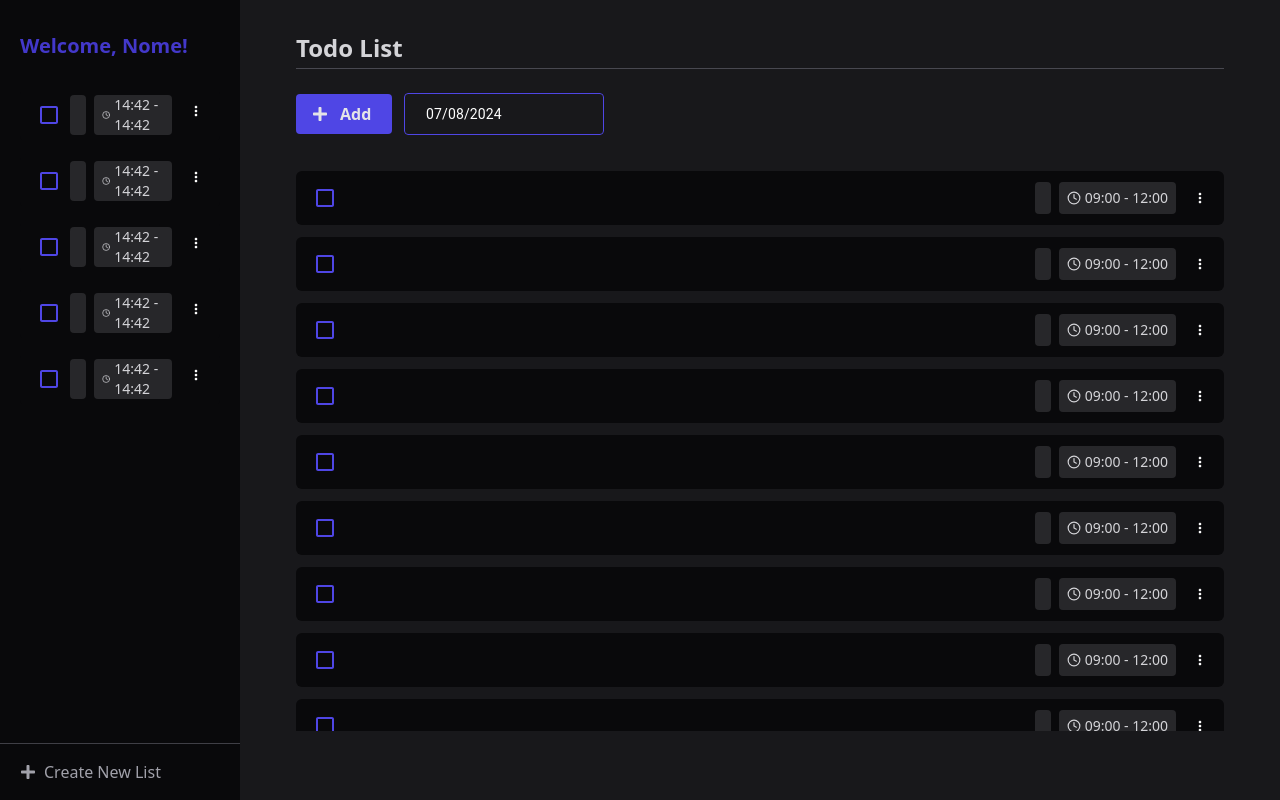
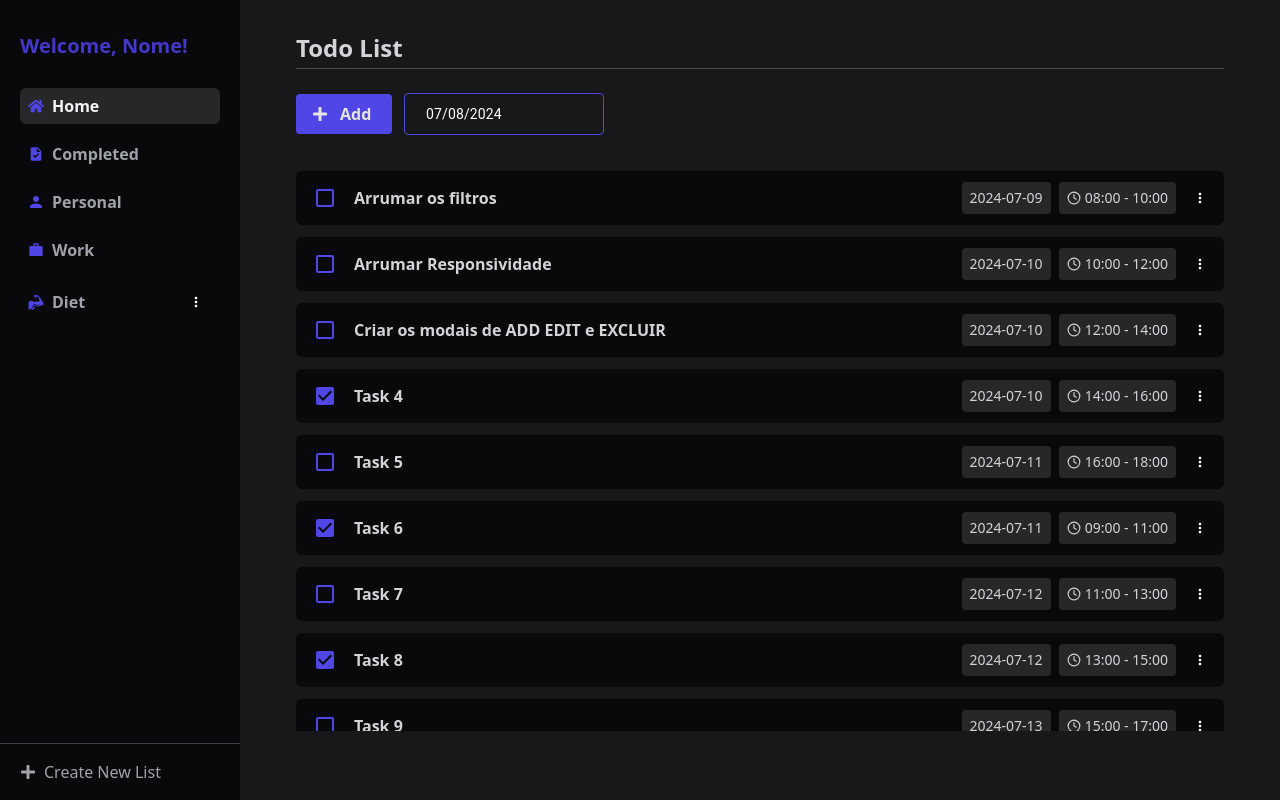
Before and after one commit to jvittor1/Task-Management, a React (Vite) app in the folder task-management/: page /home in a window 1280 px wide. Built offline with nearby package versions, Linux system fonts and the light colour scheme.

Commit message:
feat: add filters

```diff
--- /dev/null
+++ b/task-management/src/helper/formattedDate.tsx
@@ -0,0 +1,15 @@
+import { Dayjs } from "dayjs";
+
+export function formattedDate(date: Dayjs): string {
+  console.log(date);
+
+  const dateObject = date.toDate();
+
+  console.log(dateObject);
+
+  const formattedDateString = dateObject.toISOString().slice(0, 10);
+
+  console.log(formattedDateString);
+
+  return formattedDateString;
+}
--- /dev/null
+++ b/task-management/src/interfaces/task.tsx
@@ -0,0 +1,9 @@
+export interface ITask {
+  id: number;
+  title: string;
+  status: boolean;
+  startTime: string;
+  endTime: string;
+  date: string;
+  type: string;
+}
--- /dev/null
+++ b/task-management/src/mockData/data.tsx
@@ -0,0 +1,112 @@
+import { ITask } from "../interfaces/task";
+
+export const tasksData: ITask[] = [
+  {
+    id: 1,
+    title: "Arrumar os filtros",
+    status: false,
+    startTime: "08:00",
+    endTime: "10:00",
+    date: "2024-07-09",
+    type: "Personal",
+  },
+  {
+    id: 2,
+    title: "Arrumar Responsividade",
+    status: false,
+    startTime: "10:00",
+    endTime: "12:00",
+    date: "2024-07-10",
+    type: "Personal",
+  },
+  {
+    id: 3,
+    title: "Criar os modais de ADD EDIT e EXCLUIR",
+    status: false,
+    startTime: "12:00",
+    endTime: "14:00",
+    date: "2024-07-10",
+    type: "Personal",
+  },
+  {
+    id: 4,
+    title: "Task 4",
+    status: true,
+    startTime: "14:00",
+    endTime: "16:00",
+    date: "2024-07-10",
+    type: "Personal",
+  },
+  {
+    id: 5,
+    title: "Task 5",
+    status: false,
+    startTime: "16:00",
+    endTime: "18:00",
+    date: "2024-07-11",
+    type: "Personal",
+  },
+  {
+    id: 6,
+    title: "Task 6",
+    status: true,
+    startTime: "09:00",
+    endTime: "11:00",
+    date: "2024-07-11",
+    type: "Personal",
+  },
+  {
+    id: 7,
+    title: "Task 7",
+    status: false,
+    startTime: "11:00",
+    endTime: "13:00",
+    date: "2024-07-12",
+    type: "Personal",
+  },
+  {
+    id: 8,
+    title: "Task 8",
+    status: true,
+    startTime: "13:00",
+    endTime: "15:00",
+    date: "2024-07-12",
+    type: "Diet",
+  },
+  {
+    id: 9,
+    title: "Task 9",
+    status: false,
+    startTime: "15:00",
+    endTime: "17:00",
+    date: "2024-07-13",
+    type: "Work",
+  },
+  {
+    id: 10,
+    title: "Task 10",
+    status: true,
+    startTime: "17:00",
+    endTime: "19:00",
+    date: "2024-07-13",
+    type: "Work",
+  },
+  {
+    id: 11,
+    title: "Task 11",
+    status: false,
+    startTime: "09:00",
+    endTime: "11:00",
+    date: "2024-07-14",
+    type: "Work",
+  },
+  {
+    id: 12,
+    title: "Task 12",
+    status: true,
+    startTime: "11:00",
+    endTime: "13:00",
+    date: "2024-07-14",
+    type: "Work",
+  },
+];
--- a/task-management/src/pages/home.tsx
+++ b/task-management/src/pages/home.tsx
@@ -5,25 +5,66 @@ import { MdTask, MdWork } from "react-icons/md";
 import { IoMdPerson } from "react-icons/io";
 import ResponsiveDatePickers from "../components/datePicker";
 import { Divider } from "@mui/material";
-
-const generateCardLists = () => {
-  const cardLists = [];
-  for (let i = 0; i < 10; i++) {
-    cardLists.push(
-      <CardList
-        key={i}
-        name={`Task ${i + 1}`}
-        startTime="09:00"
-        endTime="12:00"
-        checkable={true}
-        deletable={true}
-      />,
-    );
-  }
-  return cardLists;
-};
+import { tasksData } from "../mockData/data";
+import { useEffect, useState } from "react";
+import { ITask } from "../interfaces/task";
+import SideBarCard from "../components/sidebarCard";
+import dayjs, { Dayjs } from "dayjs";
+import { formattedDate } from "../helper/formattedDate";
 
 export default function Home() {
+  const [tasks, setTasks] = useState<ITask[]>([]);
+  const [filterDate, setFilterDate] = useState<string>(formattedDate(dayjs()));
+  const [selectedFilter, setSelectedFilter] = useState<string>("Home");
+
+  useEffect(() => {
+    setTasks(tasksData);
+  }, []);
+
+  function handleSidebarClick(data: string) {
+    setSelectedFilter(data);
+    const filter = data.toLowerCase();
+
+    if (filter === "home") {
+      setTasks(tasksData);
+    } else if (filter === "completed") {
+      const filteredTasks = tasksData.filter((task) => task.status === true);
+      setTasks(filteredTasks);
+    } else {
+      const filteredTasks = tasksData.filter(
+        (task) => task.type.toLowerCase() === filter,
+      );
+      setTasks(filteredTasks);
+    }
+  }
+
+  function handleDateChange(date: Dayjs | null) {
+    if (date) {
+      const newDate = formattedDate(date);
+      setFilterDate(newDate);
+
+      if (selectedFilter === "Home") {
+        const filteredTasks = tasksData.filter((task) => task.date === newDate);
+        setTasks(filteredTasks);
+      } else if (selectedFilter === "Completed") {
+        const filteredTasks = tasksData.filter(
+          (task) => task.status === true && task.date === newDate,
+        );
+        setTasks(filteredTasks);
+      } else {
+        const filteredTasks = tasksData.filter(
+          (task) =>
+            task.type.toLowerCase() === selectedFilter.toLowerCase() &&
+            task.date === newDate,
+        );
+        setTasks(filteredTasks);
+      }
+    } else {
+      setFilterDate(formattedDate(dayjs()));
+      setTasks(tasksData);
+    }
+  }
+
   return (
     <section className="flex h-screen w-full bg-zinc-950 text-zinc-200">
       <div className="flex h-full max-w-60 grow-[0.1] flex-col items-start bg-zinc-950">
@@ -31,11 +72,37 @@ export default function Home() {
           <h1 className="mb-4 text-xl font-bold text-indigo-700">
             Welcome, Nome!
           </h1>
-          <CardList name="Home" icon={FaHome} iconColor="#0284c7  " />
-          <CardList name="Completed" icon={MdTask} iconColor="#fcd34d" />
-          <CardList name="Personal" icon={IoMdPerson} iconColor="#f87171 " />
-          <CardList name="Work" icon={MdWork} iconColor="#d97706" />
-          <CardList name="Diet" icon={GiBiceps} deletable={true} />
+          <SideBarCard
+            onClick={handleSidebarClick}
+            selected={selectedFilter === "Home" ? true : false}
+            name="Home"
+            icon={FaHome}
+          />
+          <SideBarCard
+            onClick={handleSidebarClick}
+            selected={selectedFilter === "Completed" ? true : false}
+            name="Completed"
+            icon={MdTask}
+          />
+          <SideBarCard
+            onClick={handleSidebarClick}
+            selected={selectedFilter === "Personal" ? true : false}
+            name="Personal"
+            icon={IoMdPerson}
+          />
+          <SideBarCard
+            onClick={handleSidebarClick}
+            selected={selectedFilter === "Work" ? true : false}
+            name="Work"
+            icon={MdWork}
+          />
+          <SideBarCard
+            onClick={handleSidebarClick}
+            selected={selectedFilter === "Diet" ? true : false}
+            name="Diet"
+            icon={GiBiceps}
+            deletable={true}
+          />
         </div>
 
         <div className="mt-4 flex w-full border-t-[1px] border-zinc-700">
@@ -54,10 +121,21 @@ export default function Home() {
             <FaPlus />
             Add
           </button>
-          <ResponsiveDatePickers />
+          <ResponsiveDatePickers onChange={handleDateChange} />
         </div>
         <div className="no-scrollbar mt-9 flex max-h-[70vh] w-full flex-col items-center gap-3 overflow-auto">
-          {generateCardLists()}
+          {tasks.map((task) => (
+            <CardList
+              key={task.id}
+              id={task.id}
+              title={task.title}
+              startTime={task.startTime}
+              endTime={task.endTime}
+              date={task.date}
+              type={task.type}
+              status={task.status}
+            />
+          ))}
         </div>
       </div>
     </section>
```
